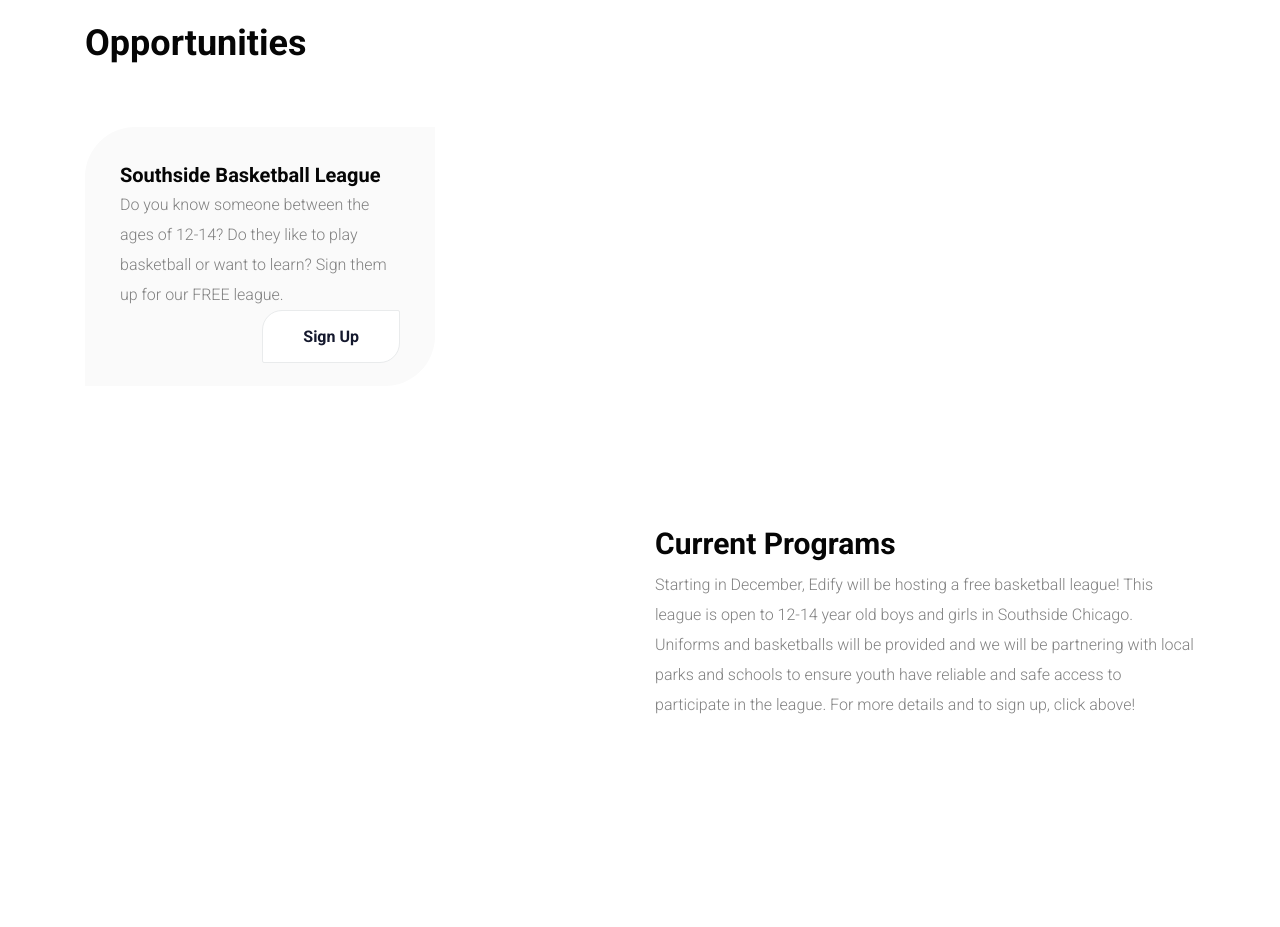
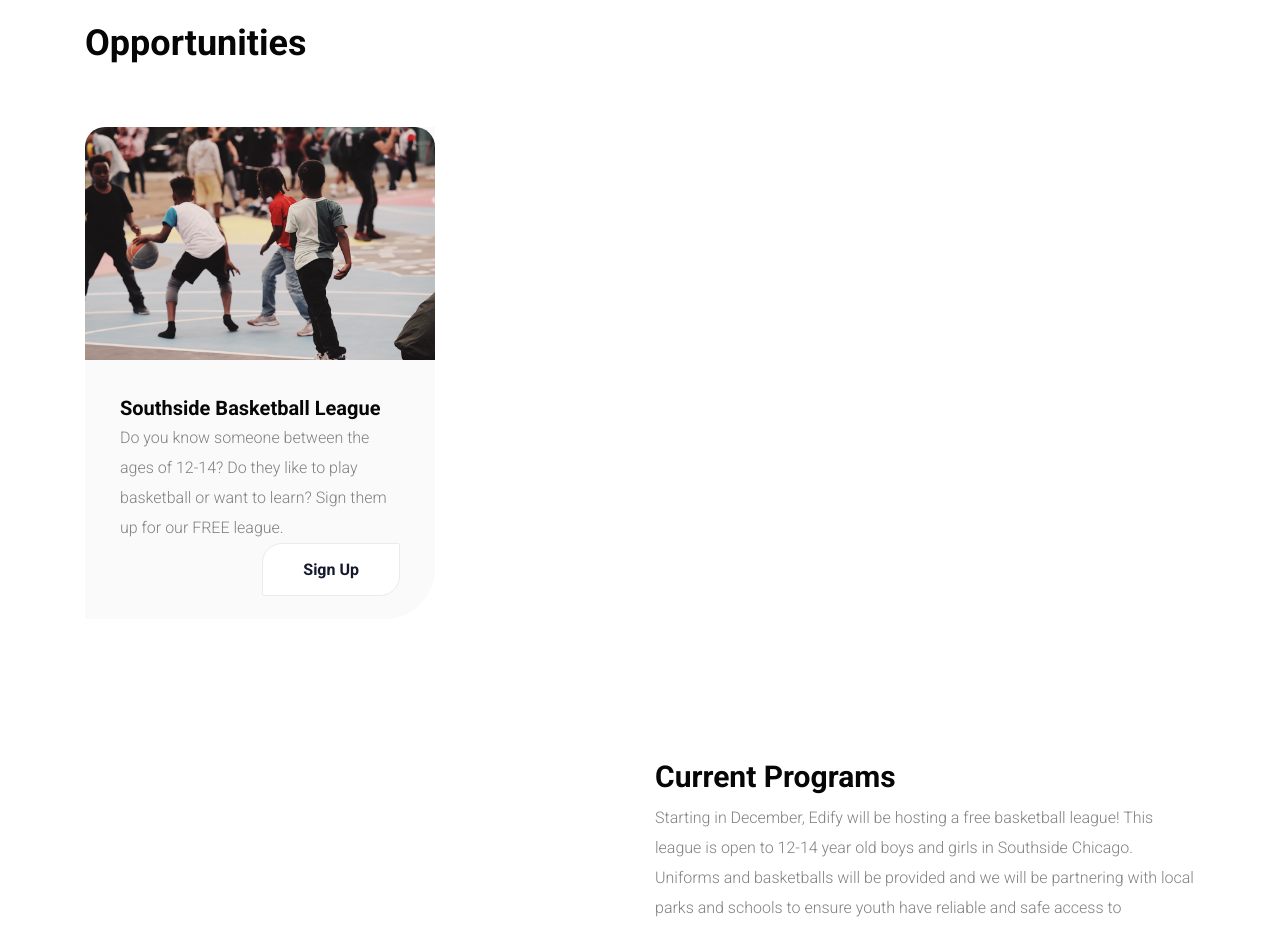
Before and after one commit to EOOkuro/edifyendeavor501, a website: page public/index.html in a window 1280 px wide. Shown: the part 1060-1987 px from the top of the page. Drawn offline with Linux system fonts and the light colour scheme.

Commit message:
Update index.html

```diff
--- a/public/index.html
+++ b/public/index.html
@@ -94,7 +94,7 @@
 
                     <div class="single-home-passion">
                         <div class="card">
-                            <img src="#" class="#" alt= >
+                            <img src="https://github.com/EOOkuro/edifyendeavor501/blob/master/public/img/event_1.jpg?raw=true" class="https://github.com/EOOkuro/edifyendeavor501/blob/master/public/img/event_1.jpg?raw=true" alt= >
                             <div class="card-body">
 
                                 <a href="#">
```
